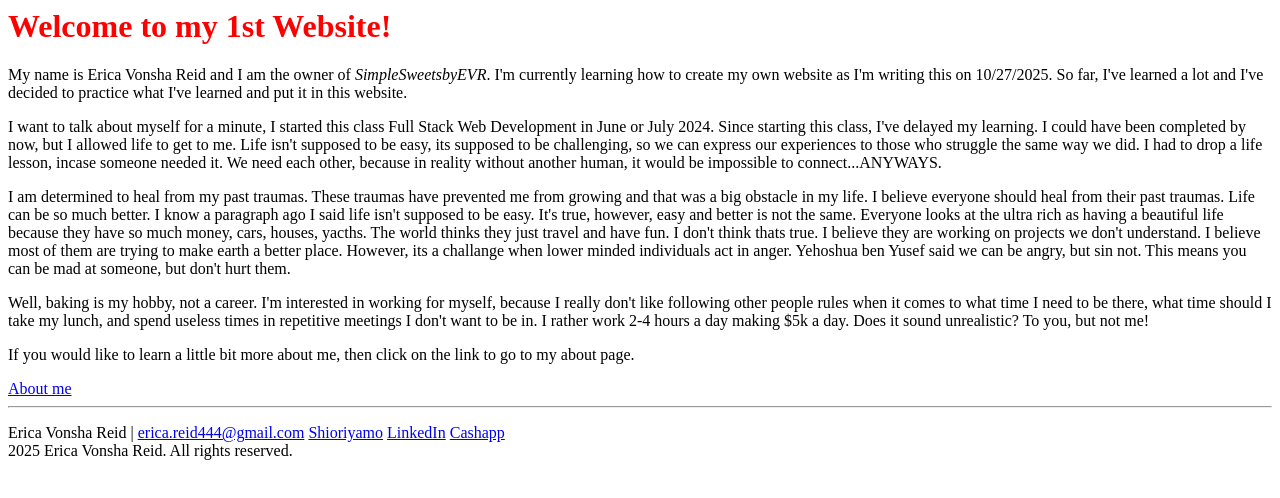
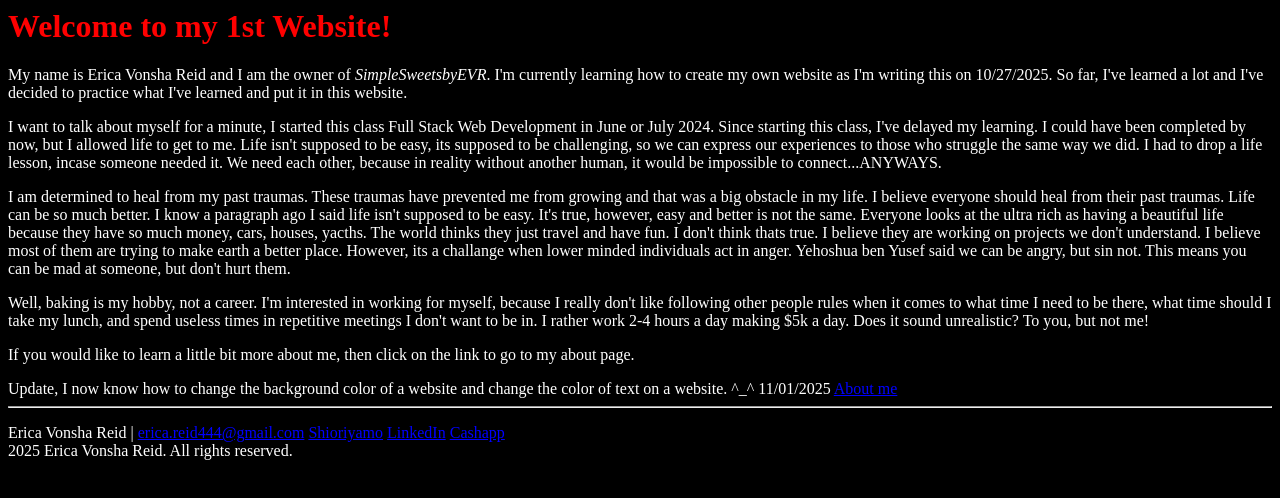
Before and after one commit to Shioriyamo/BeginningofWebsite, a plain HTML site: page index.html in a window 1280 px wide. Drawn offline with Linux system fonts and the light colour scheme.

Commit message:
Update
Updated correction to email. Added more color to the website

```diff
--- a/Tasks/styles.css
+++ b/Tasks/styles.css
@@ -1,3 +1,13 @@
 h1 {
   color: red;
 }
+* {
+  background-color: black;
+}
+* {
+  color: white;
+}
+
+a {
+  color: blue;
+}
--- a/index.html
+++ b/index.html
@@ -5,6 +5,10 @@
     <title>SimpleSweets by Erica Vonsha Reid</title>
    <link rel="stylesheet" href="./Tasks/styles.css">
   </head>
+  <!--<style>
+    html{background-color: black;}
+
+  </style>-->
   <body>
 
      <h1>Welcome to my 1st Website!</h1>
@@ -34,6 +38,8 @@
 
 
   </body>
+
+  Update, I now know how to change the background color of a website and change the color of text on a website. ^_^ 11/01/2025
 </html>
 
 <a href="./Tasks/aboutme.html">About me</a>
@@ -42,7 +48,7 @@
   <hr />
   <p>
     Erica Vonsha Reid |
-    <a href="mailto:erica.reid444Agmail.com">erica.reid444@gmail.com</a>
+    <a href="mailto:erica.reid444@gmail.com">erica.reid444@gmail.com</a>
     <a href="https://github.com/Shioriyamo">Shioriyamo</a>
     <a href="https://linkedin.com/in/ericareid587">LinkedIn</a>
     <a href=" https://cash.app/$MagentaMahogany">Cashapp</a> <br>
```
Also changed, not shown: Tasks/aboutme.html (+1 -1 lines).
